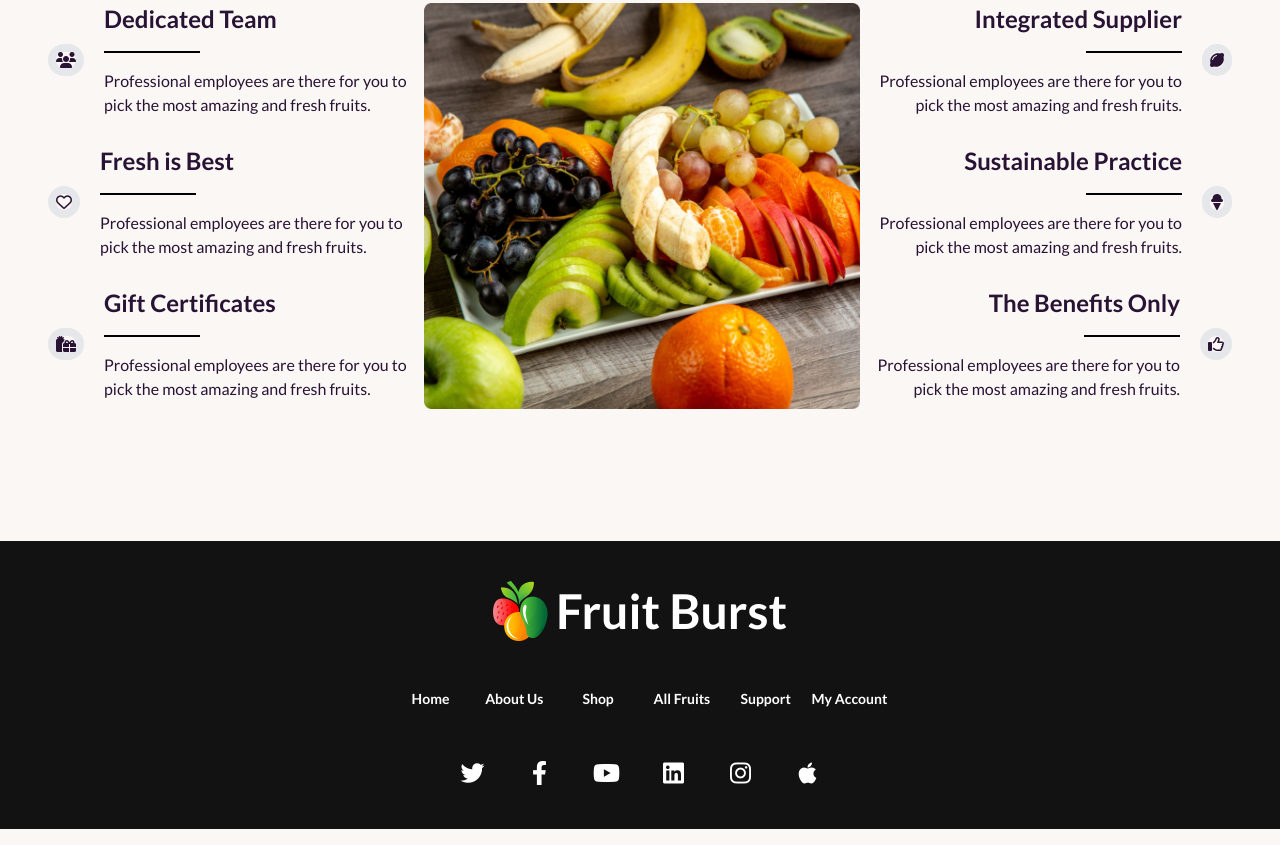
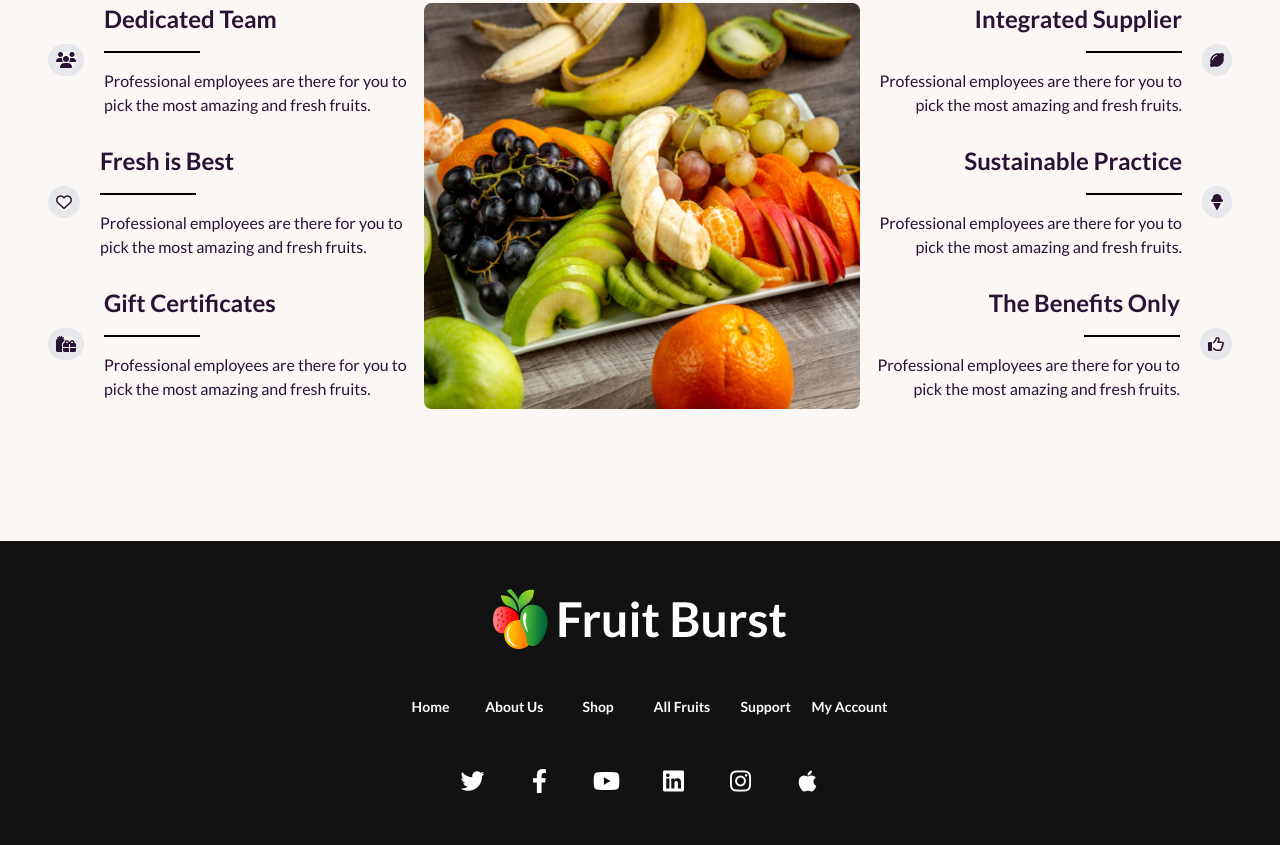
Before and after one commit to FirozTheProgrammer/Fruit-Burst, a plain HTML site: page index.html in a window 1280 px wide. Shown: the part 3027-3872 px from the top of the page. Drawn offline with nearby package versions, Linux system fonts and the light colour scheme.

Commit message:
fix footer section

```diff
--- a/index.html
+++ b/index.html
@@ -1285,7 +1285,7 @@
     </main>
     <!-- footer section -->
     <footer
-      class="footer footer-center p-10 bg-[#121212] text-primary-content mt-28"
+      class="footer footer-center p-12 bg-[#121212] text-primary-content mt-28"
     >
       <div class="flex">
         <img src="./images/logo.png" alt="" />
```
